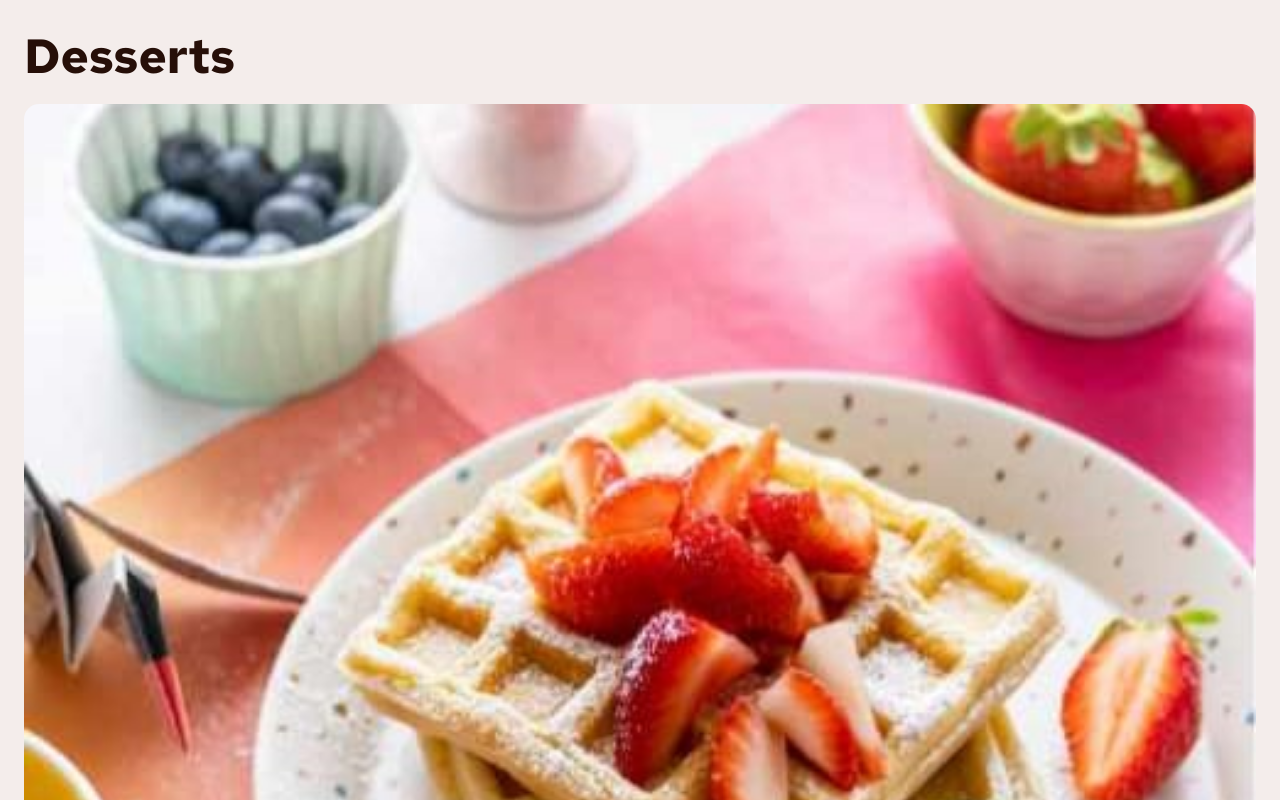
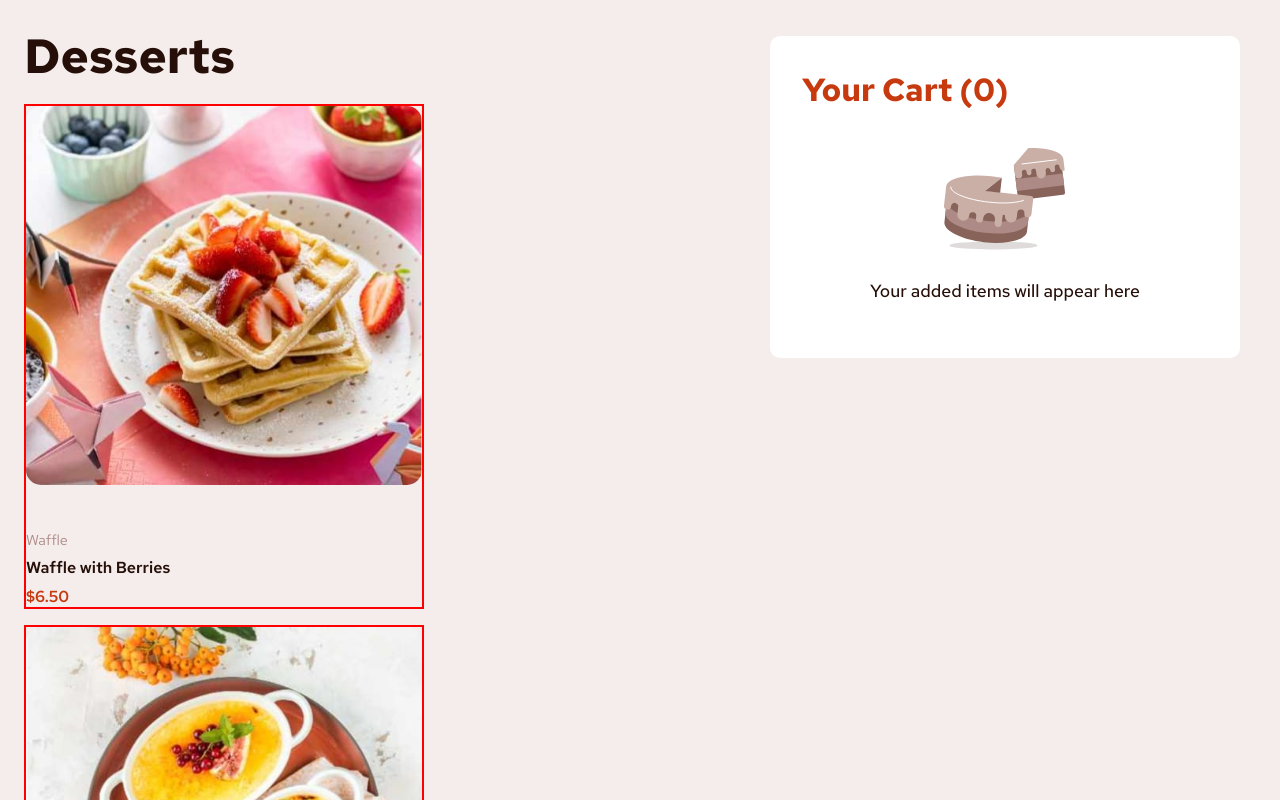
Before and after one commit to shekinahwebdev/PRODUCT-LIST-CART, a React (Vite) app: page / in a window 1280 px wide. Shown: the top 800 px of the page. Built offline with nearby package versions, Linux system fonts and the light colour scheme; a web font is replaced by a local one.

Commit message:
Update styling for main container and food items; enhance layout for larger screens

```diff
--- a/src/App.css
+++ b/src/App.css
@@ -22,6 +22,10 @@ body {
   background-color: var(--Rose-100);
   font-size: 16px;
   min-height: 100vh;
+}
+
+.main_container {
+  padding: 0rem;
 }
 
 .main_heading {
@@ -119,7 +123,7 @@ body {
   display: flex;
   flex-direction: column;
   gap: 0.5rem;
-  margin-top: 1.5rem;
+  margin-top: 2.5rem;
 }
 
 .food-item__category {
@@ -292,3 +296,43 @@ body {
 .confirm-order-button:hover {
   cursor: pointer;
 }
+
+@media screen and (min-width: 1000px) {
+  .main_container {
+    border: 2px solid blue;
+    position: relative;
+    padding: 1.5rem;
+  }
+
+  .food-item {
+    border: 2px solid red;
+    width: 100%;
+    max-width: 400px;
+  }
+
+  .main_food_page {
+    /* border: 2px solid black; */
+    display: grid;
+    grid-template-columns: repeat(3, 400px);
+    gap: 2rem;
+  }
+
+  .main_cart {
+    width: 470px;
+    padding: 2rem;
+    position: absolute;
+    top: 20px;
+    right: 40px;
+  }
+
+  .current_cart {
+    font-size: 2rem;
+  }
+  .cart_center p {
+    font-size: 1.1rem;
+  }
+
+  .btn {
+    display: none;
+  }
+}
```
